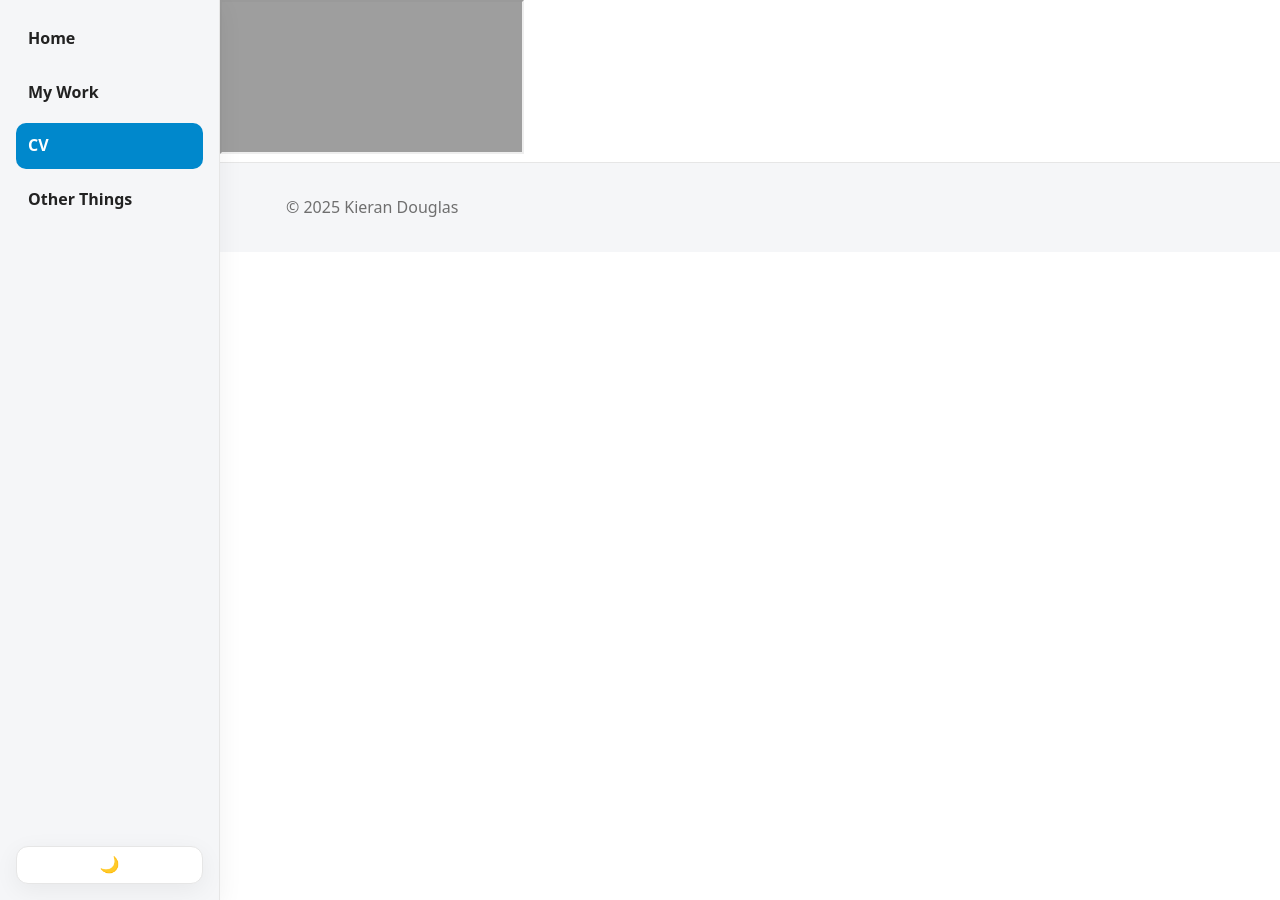
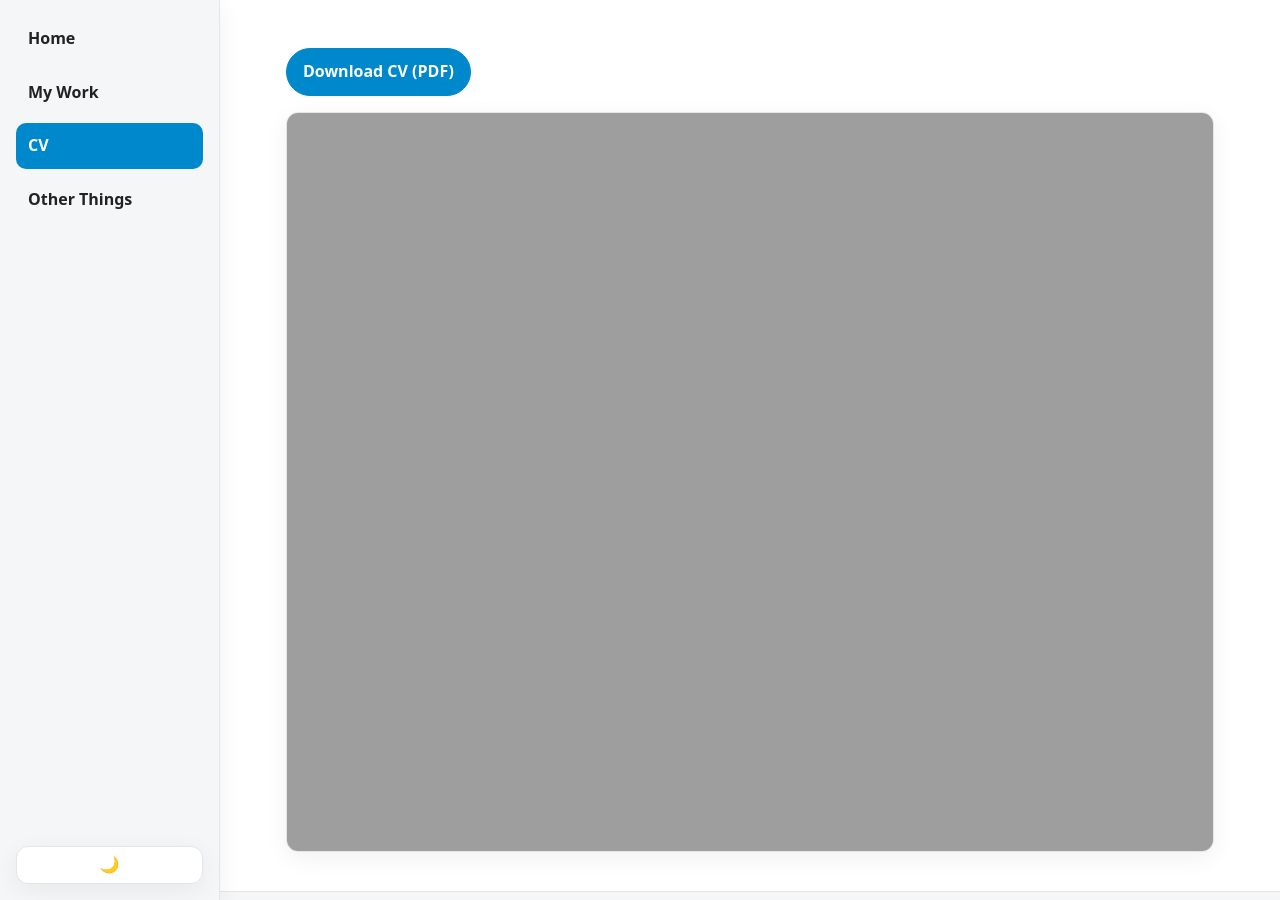
Before and after one commit to KieranCDouglas/kierancdouglas.github.io, a Jekyll site: the page built from cv.md, in a window 1280 px wide and 900 px high. Built offline with Jekyll 4.4.1, drawn with Linux system fonts in a browser that asks for light colours.

Commit message:
Update cv.md

```diff
--- a/cv.md
+++ b/cv.md
@@ -1,9 +1,20 @@
 ---
-layout: cv
+layout: default
 title: CV
 permalink: /cv/
 ---
 
-<iframe class="pdf-viewer-wide"
+<p>
+  <a class="btn btn--primary"
+     href="{{ 'assets/stuff/CV (4).pdf' | relative_url }}"
+     target="_blank" rel="noopener">
+    Download CV (PDF)
+  </a>
+</p>
+
+<!-- Full, scrollable embedded CV -->
+<iframe
+  class="pdf-viewer"
   src="{{ 'assets/stuff/CV (4).pdf' | relative_url }}"
-  loading="lazy"></iframe>
+  loading="lazy">
+</iframe>
```
